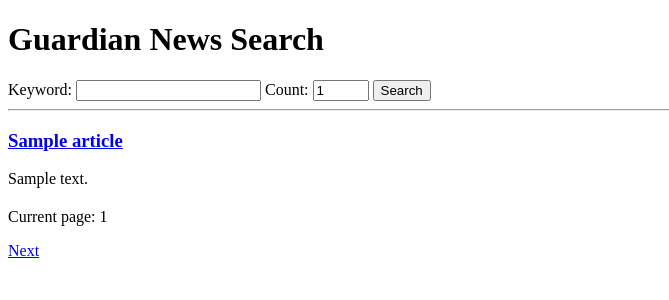
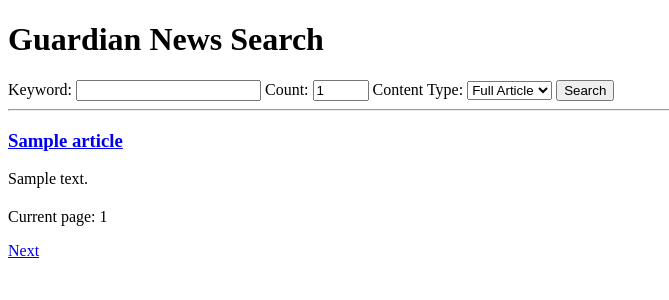
Before and after one commit to lat35n-hrt/newslite, a FastAPI app: template app/templates/index.html in a window 1280 px wide. Shown: the top 300 px of the page, without its empty margins (0-669 px from the left). Run offline with FastAPI, Linux system fonts and the light colour scheme; the template is opened without the code that fills it: most values are stand-ins (such as "Sample title", 1, 10 or a date in 2020).

Commit message:
Add content_type selection to switch between bodyText and trailText

```diff
--- a/app/guardian_client.py
+++ b/app/guardian_client.py
@@ -53,6 +53,7 @@
             "title": item["webTitle"],
             "url": item["webUrl"],
             "content": item["fields"].get("trailText", ""),
+            "fields": item["fields"],
         })
 
         # if len(articles) >= page_size:
--- a/app/main.py
+++ b/app/main.py
@@ -54,15 +54,25 @@
     request: Request,
     q: str = "technology",
     count: int = Query(3, ge=1, le=30),  # max 30 and min 1
-    page: int = Query(1, ge=1)
-    ):
+    page: int = Query(1, ge=1),
+    content_type: str = Query("body", pattern="^(body|trail)$")
+):
 
     print(f"DEBUG: q={q}, count={count}, page={page}")
     articles = fetch_guardian_articles(query=q, page_size=count, page=page)
+
+    # contentの種類を切り替え
+    for article in articles:
+        article["content"] = (
+            article["fields"].get("bodyText", "") if content_type == "body"
+            else article["fields"].get("trailText", "")
+        )
+
     return templates.TemplateResponse("index.html", {
         "request": request,
         "articles": articles,
         "query": q,
         "count": count,
         "page": page,
+        "content_type": content_type,
     })
--- a/app/templates/index.html
+++ b/app/templates/index.html
@@ -8,6 +8,11 @@
     <form method="get">
         Keyword: <input type="text" name="q" value="{{ query }}">
         Count: <input type="number" name="count" value="{{ count }}" min="1" max="10">
+        Content Type:
+        <select name="content_type">
+            <option value="body" {% if content_type == 'body' %}selected{% endif %}>Full Article</option>
+            <option value="trail" {% if content_type == 'trail' %}selected{% endif %}>Summary</option>
+        </select>
         <button type="submit">Search</button>
     </form>
 
@@ -23,10 +28,10 @@
     <p>Current page: {{ page }}</p>
 
     {% if page > 1 %}
-    <a href="/?q={{ query }}&count={{ count }}&page={{ page - 1 }}">Previous</a>
+    <a href="/?q={{ query }}&count={{ count }}&page={{ page - 1 }}&content_type={{ content_type }}">Previous</a>
     {% endif %}
 
-    <a href="/?q={{ query }}&count={{ count }}&page={{ page + 1 }}">Next</a>
+    <a href="/?q={{ query }}&count={{ count }}&page={{ page + 1 }}&content_type={{ content_type }}">Next</a>
 
 </body>
 </html>
```
